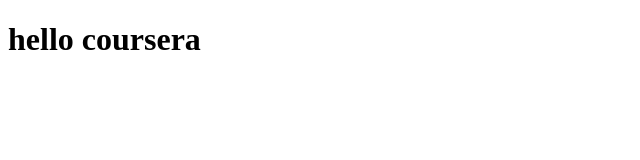
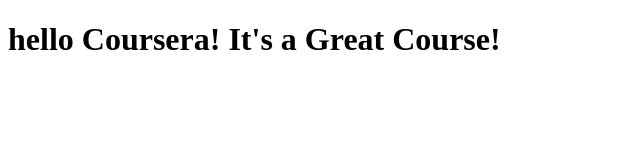
Before and after one commit to Salman7077/Salman-test, a plain HTML site: page site/index.html in a window 1280 px wide. Shown: the whole page, without its empty margins (0-640 px from the left). Drawn offline with Linux system fonts and the light colour scheme.

Commit message:
small addition to our page content.

```diff
--- a/site/index.html
+++ b/site/index.html
@@ -1,9 +1,9 @@
 <!DOCTYPE html>
 <html>
 <head>
-	<title>coursera</title>
+	<title>Coursera</title>
 </head>
 <body>
-<h1>hello coursera</h1>
+<h1>hello Coursera! It's a Great Course!</h1>
 </body>
 </html>
```
